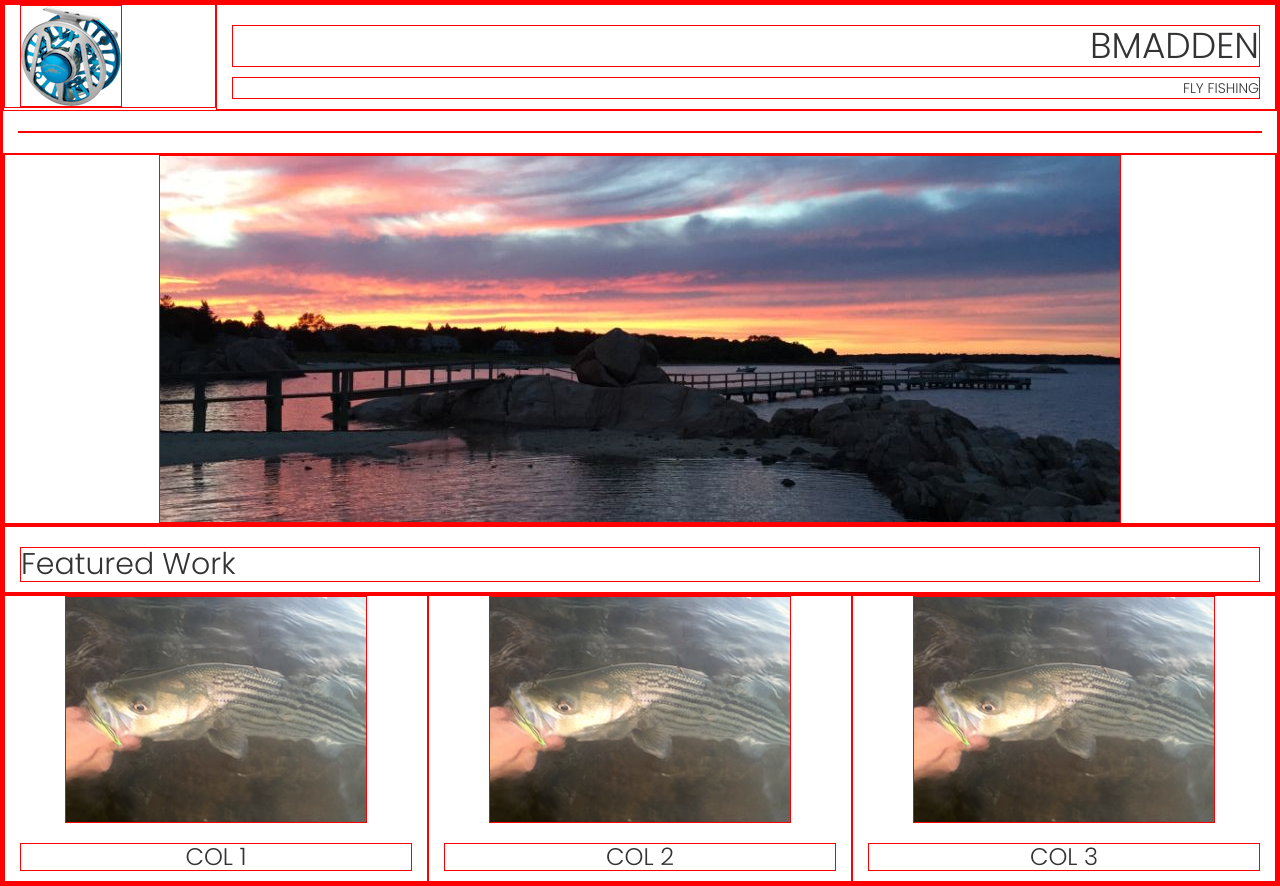
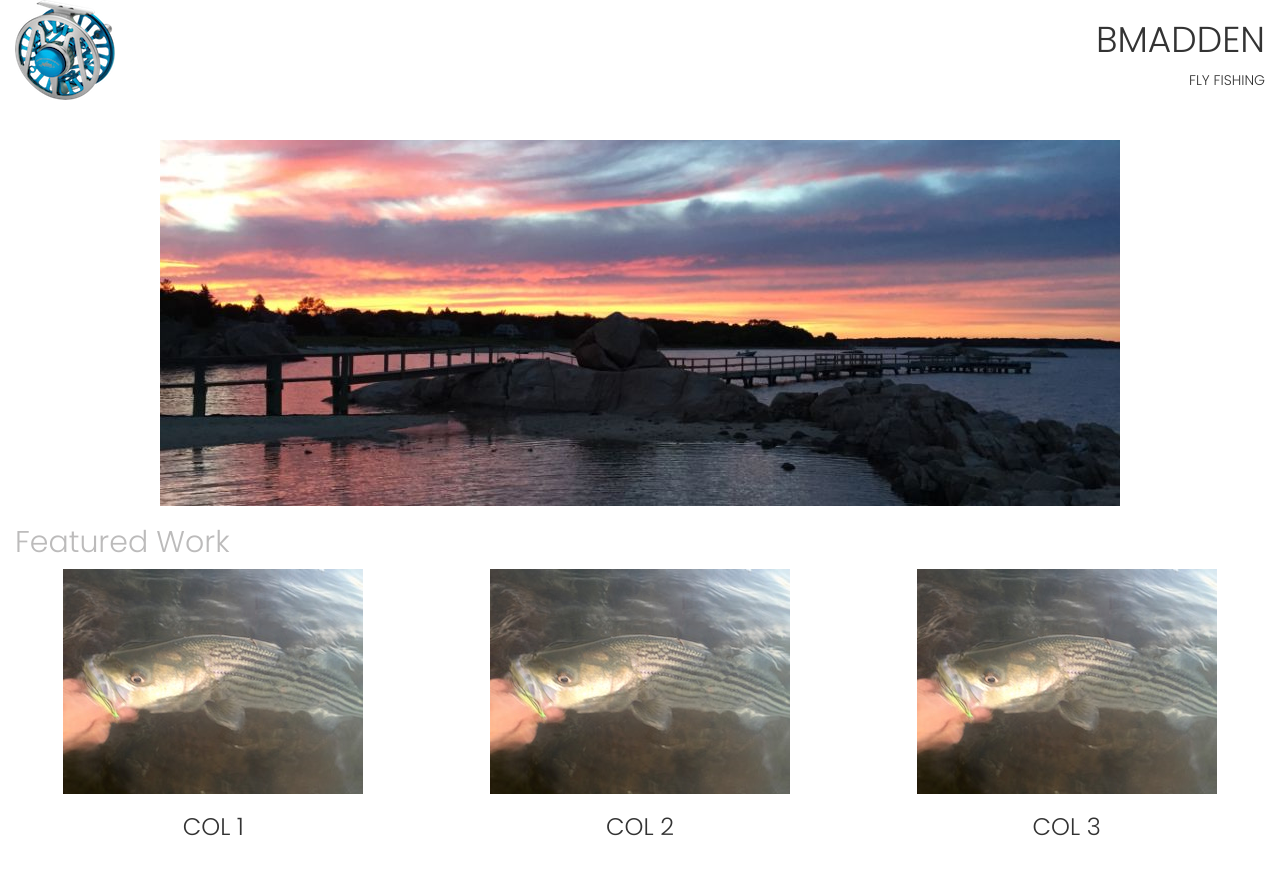
Before and after one commit to msaxatilis/Project-2---Portfolio-Site, a plain HTML site: page index.html in a window 1280 px wide. After the commit the page ends 850 px from the top, so only its background shows below. Drawn offline with Linux system fonts and the light colour scheme.

Commit message:
set colors to match mock-up

```diff
--- a/css/main.css
+++ b/css/main.css
@@ -3,7 +3,7 @@
  */
 
 * {
-    border: 1px solid red !important;
+    border: 0px solid red !important;
 }
 
 * {
@@ -16,6 +16,16 @@
 * {
     font-family: 'Poppins', sans-serif;
 }
+
+h1,
+h3, {
+	color: #747704
+}
+
+h2 {
+	color: #BCBBBB
+}
+
 img, embed, object, video {
      max-width: 100%;
 }
--- a/css/responsive.css
+++ b/css/responsive.css
@@ -1,3 +1,6 @@
 /*!
  * user defined css for responsive
  */
+.container-fluid {
+	max-width: 991px
+}
```
